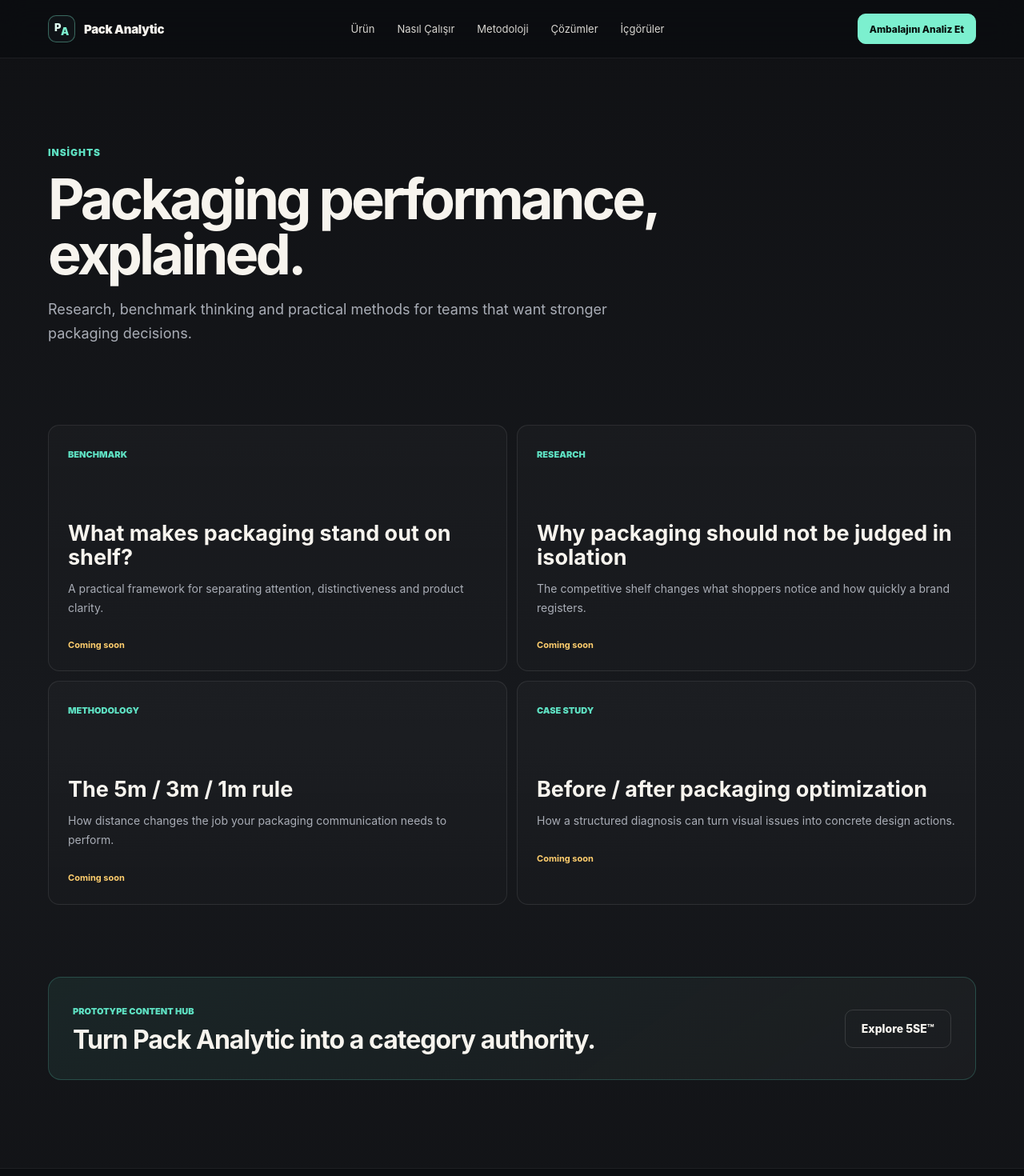
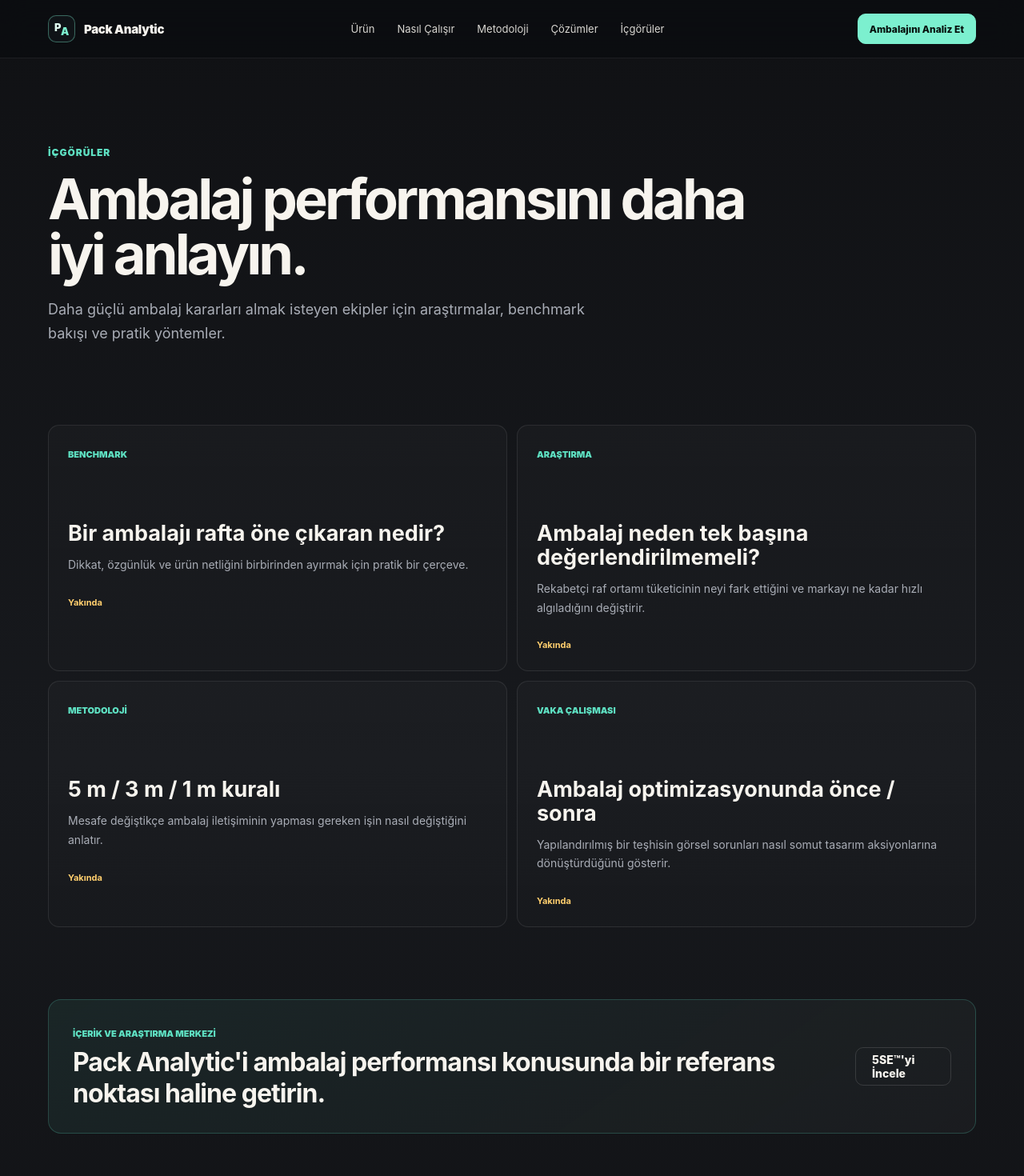
Before and after one commit to tasarist/RAF1, a Next.js app: page /insights in a window 1280 px wide. Shown: the top 1470 px of the page at 80% size. Built offline with nearby package versions, Linux system fonts and the light colour scheme.

Commit message:
Translate insights page to Turkish

```diff
--- a/app/insights/page.tsx
+++ b/app/insights/page.tsx
@@ -3,10 +3,10 @@
 import { SiteFooter } from "@/components/SiteFooter";
 
 const cards = [
-  ["Benchmark", "What makes packaging stand out on shelf?", "A practical framework for separating attention, distinctiveness and product clarity."],
-  ["Research", "Why packaging should not be judged in isolation", "The competitive shelf changes what shoppers notice and how quickly a brand registers."],
-  ["Methodology", "The 5m / 3m / 1m rule", "How distance changes the job your packaging communication needs to perform."],
-  ["Case Study", "Before / after packaging optimization", "How a structured diagnosis can turn visual issues into concrete design actions."],
+  ["Benchmark", "Bir ambalajı rafta öne çıkaran nedir?", "Dikkat, özgünlük ve ürün netliğini birbirinden ayırmak için pratik bir çerçeve."],
+  ["Araştırma", "Ambalaj neden tek başına değerlendirilmemeli?", "Rekabetçi raf ortamı tüketicinin neyi fark ettiğini ve markayı ne kadar hızlı algıladığını değiştirir."],
+  ["Metodoloji", "5 m / 3 m / 1 m kuralı", "Mesafe değiştikçe ambalaj iletişiminin yapması gereken işin nasıl değiştiğini anlatır."],
+  ["Vaka Çalışması", "Ambalaj optimizasyonunda önce / sonra", "Yapılandırılmış bir teşhisin görsel sorunları nasıl somut tasarım aksiyonlarına dönüştürdüğünü gösterir."],
 ];
 
 export default function InsightsPage() {
@@ -15,18 +15,18 @@
       <SiteHeader />
       <main className="pa-main">
         <section className="container pa-page-hero">
-          <div className="pa-kicker">Insights</div>
-          <h1>Packaging performance, explained.</h1>
-          <p>Research, benchmark thinking and practical methods for teams that want stronger packaging decisions.</p>
+          <div className="pa-kicker">İçgörüler</div>
+          <h1>Ambalaj performansını daha iyi anlayın.</h1>
+          <p>Daha güçlü ambalaj kararları almak isteyen ekipler için araştırmalar, benchmark bakışı ve pratik yöntemler.</p>
         </section>
         <section className="container pa-insights-grid">
           {cards.map(([tag, title, body]) => (
-            <article key={title}><span>{tag}</span><h2>{title}</h2><p>{body}</p><b>Coming soon</b></article>
+            <article key={title}><span>{tag}</span><h2>{title}</h2><p>{body}</p><b>Yakında</b></article>
           ))}
         </section>
         <section className="container pa-wide-cta">
-          <div><span>Prototype content hub</span><h2>Turn Pack Analytic into a category authority.</h2></div>
-          <Link href="/methodology" className="pa-button pa-button-ghost">Explore 5SE™</Link>
+          <div><span>İçerik ve araştırma merkezi</span><h2>Pack Analytic'i ambalaj performansı konusunda bir referans noktası haline getirin.</h2></div>
+          <Link href="/methodology" className="pa-button pa-button-ghost">5SE™'yi İncele</Link>
         </section>
       </main>
       <SiteFooter />
```
